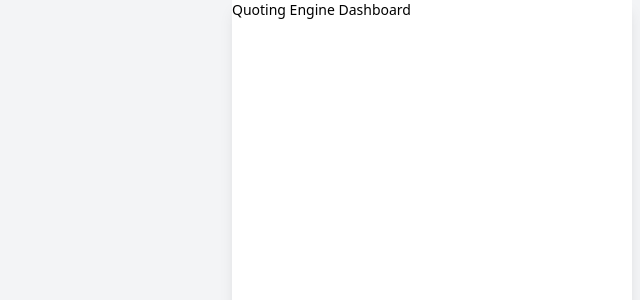
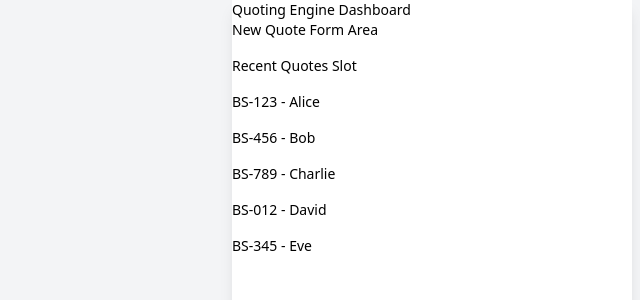
Before and after one commit to Caleb-Kiune/bimaswift, a Next.js app: page /dashboard in a window 1280 px wide. Shown: the top 300 px of the page, without its empty margins (208-848 px from the left). Built offline with nearby package versions, Linux system fonts and the light colour scheme.

Commit message:
feat: Implement dashboard layout with parallel routes for recent quotes and an intercepted quote detail modal.

```diff
--- /dev/null
+++ b/app/dashboard/@modal/(.)quotes/[id]/page.tsx
@@ -0,0 +1,3 @@
+export default function QuoteModalPage() {
+    return <div className="fixed inset-0 bg-black/50 flex items-center justify-center"><div className="bg-white p-4">Intercepted Modal!</div></div>;
+}
--- /dev/null
+++ b/app/dashboard/@modal/default.tsx
@@ -0,0 +1,3 @@
+export default function Default() {
+    return null;
+}
--- /dev/null
+++ b/app/dashboard/@recent/default.tsx
@@ -0,0 +1,3 @@
+export default function Default() {
+    return null;
+}
--- /dev/null
+++ b/app/dashboard/@recent/page.tsx
@@ -0,0 +1,24 @@
+import Link from "next/link";
+
+export default function Recent() {
+  const mockQuotes = [
+    { id: "BS-123", client: "Alice" },
+    { id: "BS-456", client: "Bob" },
+    { id: "BS-789", client: "Charlie" },
+    { id: "BS-012", client: "David" },
+    { id: "BS-345", client: "Eve" },
+  ];
+
+  return (
+    <>
+      <div>Recent Quotes Slot</div>
+      {mockQuotes.map((quote) => (
+        <Link href={`/dashboard/quotes/${quote.id}`} key={quote.id}>
+          <div>
+            {quote.id} - {quote.client}
+          </div>
+        </Link>
+      ))}
+    </>
+  );
+}
--- /dev/null
+++ b/app/dashboard/layout.tsx
@@ -0,0 +1,17 @@
+export default function DashboardLayout({
+  children,
+  recent,
+  modal,
+}: {
+  children: React.ReactNode;
+  recent: React.ReactNode;
+  modal: React.ReactNode;
+}) {
+  return (
+    <div className="flex flex-col gap-4">
+      {children}
+      {recent}
+      {modal}
+    </div>
+  );
+}
--- a/app/dashboard/page.tsx
+++ b/app/dashboard/page.tsx
@@ -4,6 +4,7 @@ export default function Dashboard() {
     return (
         <div>
             <h1>Quoting Engine Dashboard</h1>
+            <div>New Quote Form Area</div>
             <UserButton />
         </div>
     );
--- /dev/null
+++ b/app/dashboard/quotes/[id]/page.tsx
@@ -0,0 +1,9 @@
+interface QuotePageProps {
+    params: {
+        id: string;
+    };
+}
+
+export default function QuotePage({ params }: QuotePageProps) {
+    return <div>Quote: {params.id}</div>;
+}
```
